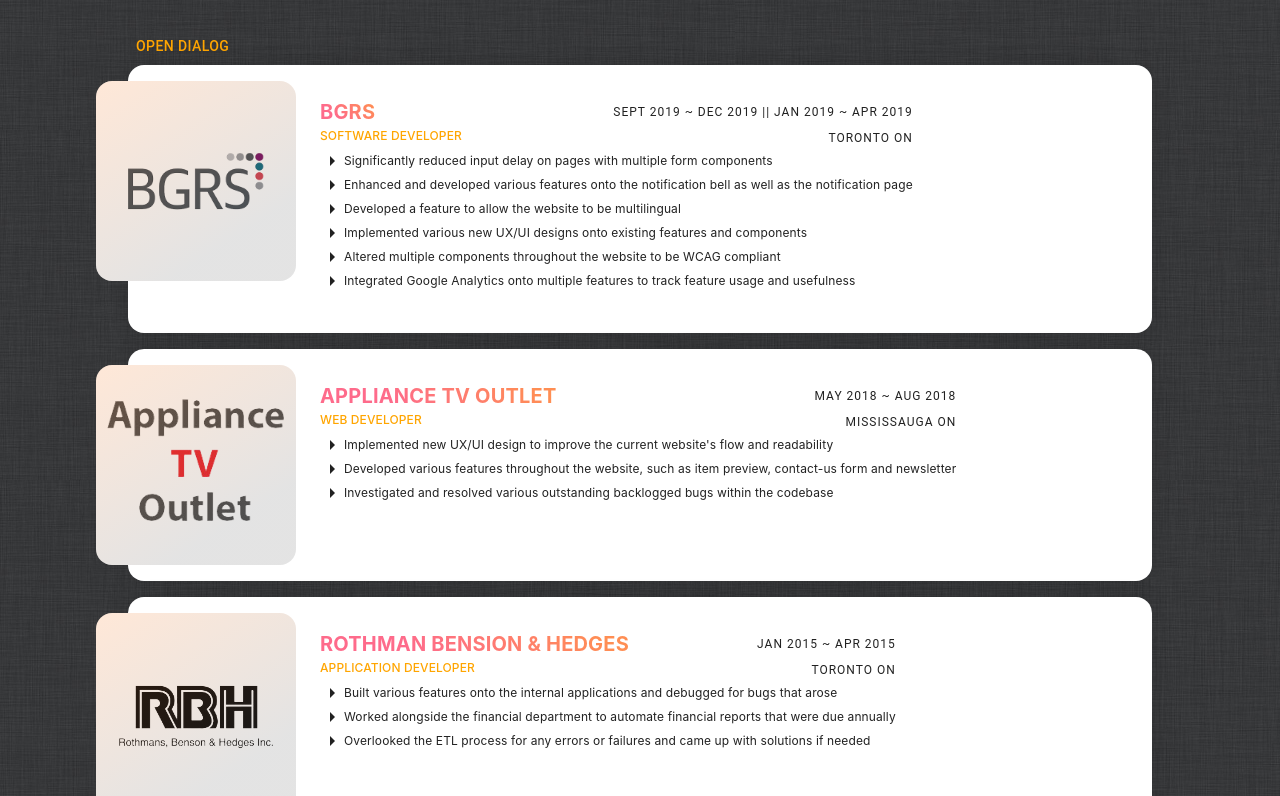
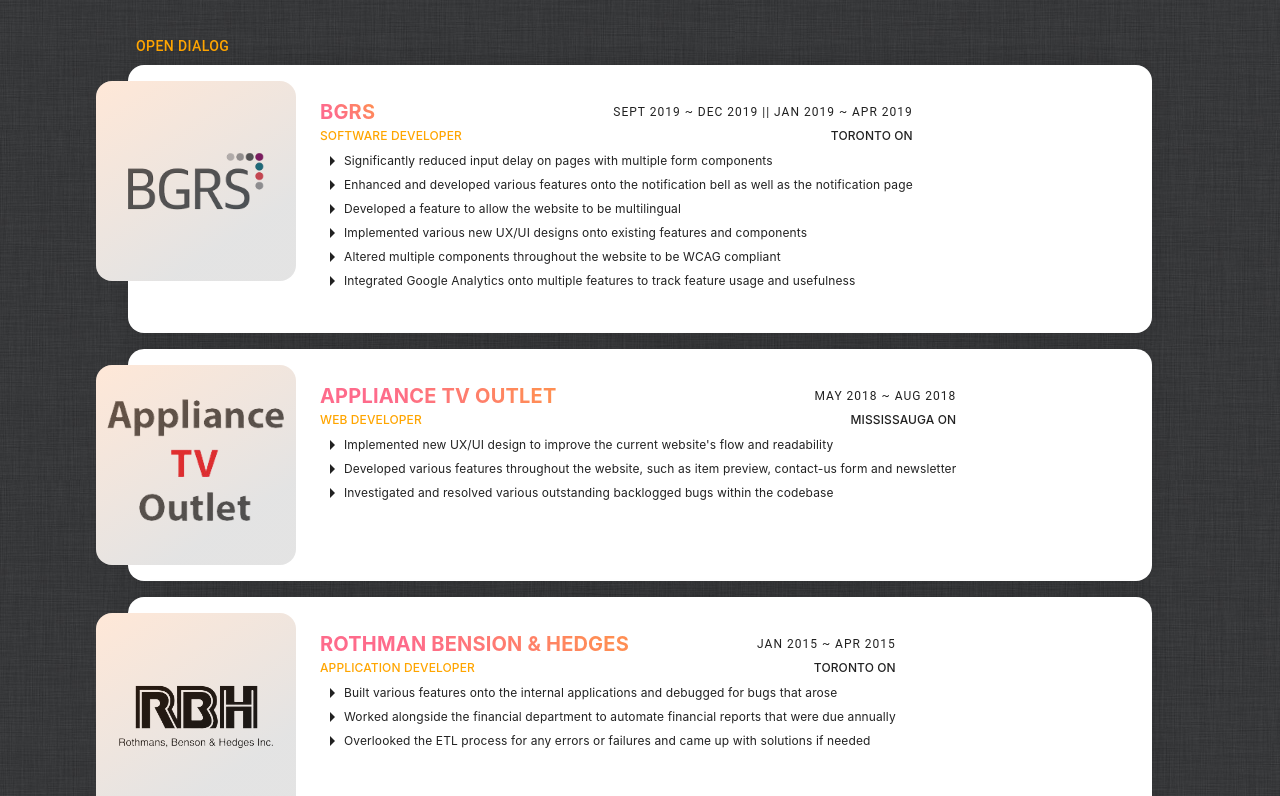
Before and after one commit to keumie/jkeum, a React (Create React App) app in the folder my-app/: page / in a window 1280 px wide. Shown: the part 920-1716 px from the top of the page. Built offline with nearby package versions, Linux system fonts and the light colour scheme; the HTML template or start-up script is replaced by a standard one.

Commit message:
fixing location css

```diff
--- a/my-app/src/component/Experience/CustomCard.js
+++ b/my-app/src/component/Experience/CustomCard.js
@@ -104,6 +104,13 @@
       color: "orange",
       textTransform: "uppercase",
     },
+    location: {
+      fontSize: 12,
+      fontWeight: "500",
+      marginBottom: "0.35em",
+      fontFamily: family,
+      textTransform: "uppercase",
+    },
     body: {
       fontSize: "12px",
       letterSpacing: "0.00938em",
--- a/my-app/src/component/Experience/TextInfoContent.js
+++ b/my-app/src/component/Experience/TextInfoContent.js
@@ -58,7 +58,7 @@
         >
           {title}
         </Typography>
-        <Typography className={css.overline}>{location}</Typography>
+        <Typography className={css.location}>{location}</Typography>
       </Grid>
       {generateList(desc, bodyProps, css)}
     </>
```
